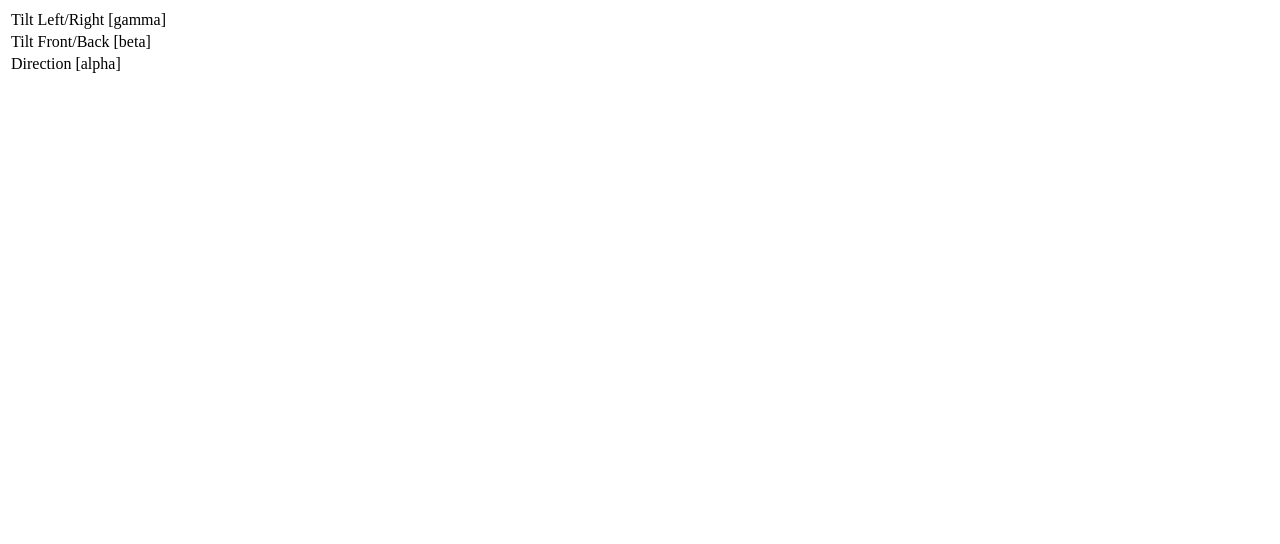
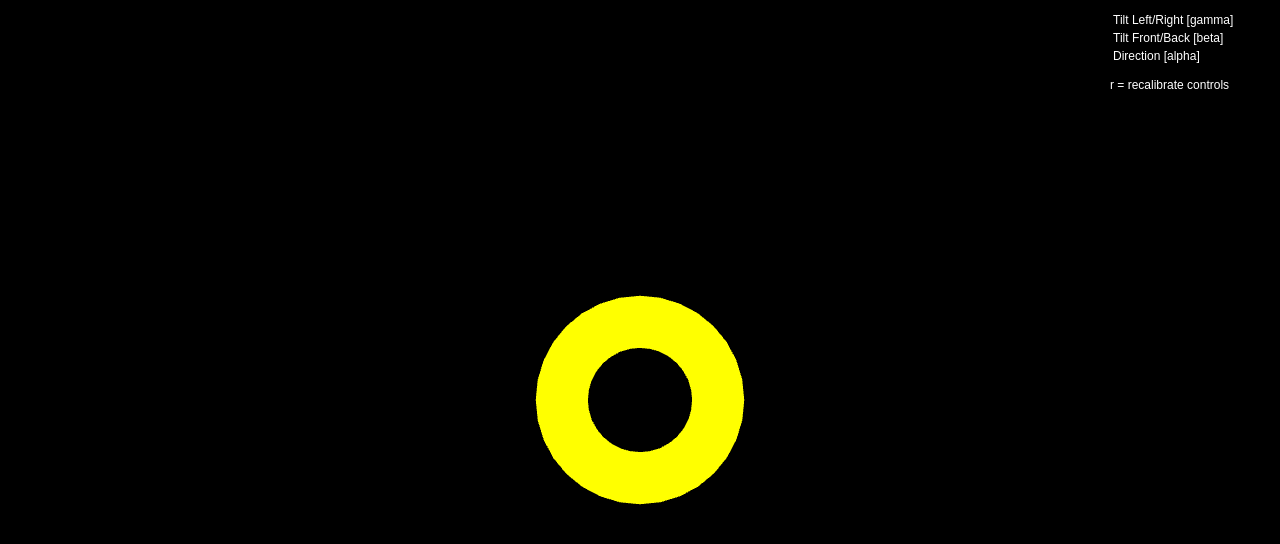
Before and after one commit to stefanlindblad/starshooter, a website: page public/views/server.html in a window 1280 px wide. Drawn offline with nearby package versions, Linux system fonts and the light colour scheme; files that its build step writes are made by us from their sources; no server answers.

Commit message:
first simple threejs stuff

```diff
--- a/bower.json
+++ b/bower.json
@@ -12,5 +12,8 @@
     "bower_components",
     "test",
     "tests"
-  ]
+  ],
+  "dependencies": {
+    "tweenjs": "~16.3.1"
+  }
 }
--- a/public/styles/style.css
+++ b/public/styles/style.css
@@ -0,0 +1,17 @@
+body { margin: 0; }
+canvas { width: 100%; height: 100%; }
+
+#input-data {
+	position: fixed;
+	top: 10px;
+	right: 10px;
+	color: #fff;
+	font-family: Arial, sans-serif;
+	font-size: 12px;
+	width: 160px;
+}
+#input-data table {
+	color: #fff;
+	font-family: Arial, sans-serif;
+	font-size: 12px;
+}
--- a/public/views/server.html
+++ b/public/views/server.html
@@ -7,7 +7,8 @@
 
   <body>
     <p id="connect-error" style="display:none;">Another server is already connected, and only one at the time is allowed!</p>
-    <table id="input-data">
+    <div id="input-data">
+      <table>
         <tr>
           <td>Tilt Left/Right [gamma]</td>
           <td id="doTiltLR"></td>
@@ -21,10 +22,18 @@
           <td id="doDirection"></td>
         </tr>
       </table>
+      <p>r = recalibrate controls</p>
+    </div>
 
     <script src="socket.io/socket.io.js"></script>
     <script src="bower_components/threejs/build/three.min.js"></script>
+    <script src="bower_components/tweenjs/src/Tween.js"></script>
     <script>
+      var dirFix = 0;
+      var tiltFix = 0;
+      var isCalibrated = false;
+
+      // Sockets/Input
       var socket = io();
       socket.emit('server connect', {});
       socket.on('server already connected', function(msg){
@@ -34,11 +43,81 @@
       })
       socket.on('update movement', function(msg){
         deviceOrientationHandler(msg.tiltLR, msg.tiltFB, msg.dir);
+        if(!isCalibrated) {
+          calibrate(msg.dir, msg.tiltFB);
+          isCalibrated = true;
+        }
       });
       function deviceOrientationHandler(tiltLR, tiltFB, dir) {
         document.getElementById("doTiltLR").innerHTML = Math.round(tiltLR);
         document.getElementById("doTiltFB").innerHTML = Math.round(tiltFB);
         document.getElementById("doDirection").innerHTML = Math.round(dir);
+        var x = (dir - dirFix) * -1;
+        var y = tiltFB - tiltFix;
+        moveAim(new THREE.Vector3(x, y, 0));
+      }
+      function calibrate(dir, tiltFB) {
+        dirFix = dir;
+        tiltFix = tiltFB;
+      }
+      document.onkeyup= function(e){
+          e = window.event || e;
+          if(e.keyCode == 82) {
+            isCalibrated = false;
+          }
+      }
+
+      // Threejs
+      var scene = new THREE.Scene();
+      var camera = new THREE.PerspectiveCamera( 75, window.innerWidth / window.innerHeight, 0.1, 1000 );
+      camera.position.z = 10;
+
+      var renderer = new THREE.WebGLRenderer({antialias: true});
+      renderer.setSize( window.innerWidth, window.innerHeight );
+      document.body.appendChild( renderer.domElement );
+      var geometry = new THREE.RingGeometry( 1, 2, 32 );
+      var material = new THREE.MeshBasicMaterial( { color: 0xffff00, side: THREE.DoubleSide } );
+      var circle = new THREE.Mesh( geometry, material );
+      circle.position.x = 0;
+      circle.position.y = 0;
+
+      scene.add( circle );
+
+      function render() {
+        requestAnimationFrame( render );
+        renderer.render( scene, camera );
+      }
+
+      render();
+
+      var vFOV = camera.fov * Math.PI / 180;
+      var height = 2 * Math.tan( vFOV / 2 ) * camera.position.z;
+      var width = height * camera.aspect;
+      var viewport = {
+        left: width / 2 * -1,
+        right: width / 2,
+        top: height / 2,
+        bottom: height / 2 * -1
+      }
+      function moveAim(targetPosition) {
+        if (targetPosition.x < viewport.left) {
+          circle.position.x = viewport.left;
+        }
+        else if(targetPosition.x > viewport.right) {
+          circle.position.x = viewport.right;
+        }
+        else {
+          circle.position.x = targetPosition.x;
+        }
+        if (targetPosition.y < viewport.bottom) {
+          circle.position.y = viewport.bottom;
+        }
+        else if(targetPosition.y > viewport.top) {
+          circle.position.y = viewport.top;
+        }
+        else {
+          circle.position.y = targetPosition.y;
+        }
       }
     </script>
   </body>
```
Lines whose indentation alone changed are shown as unchanged.
